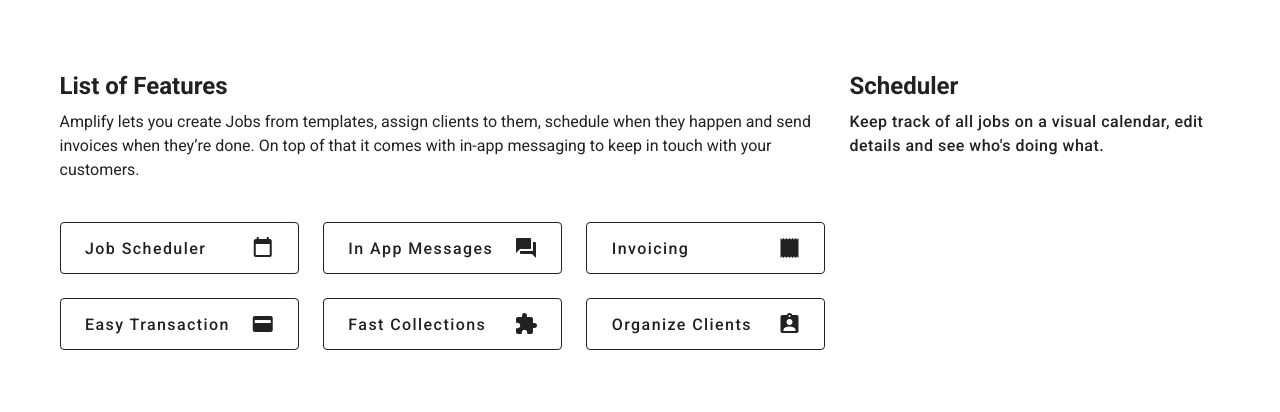
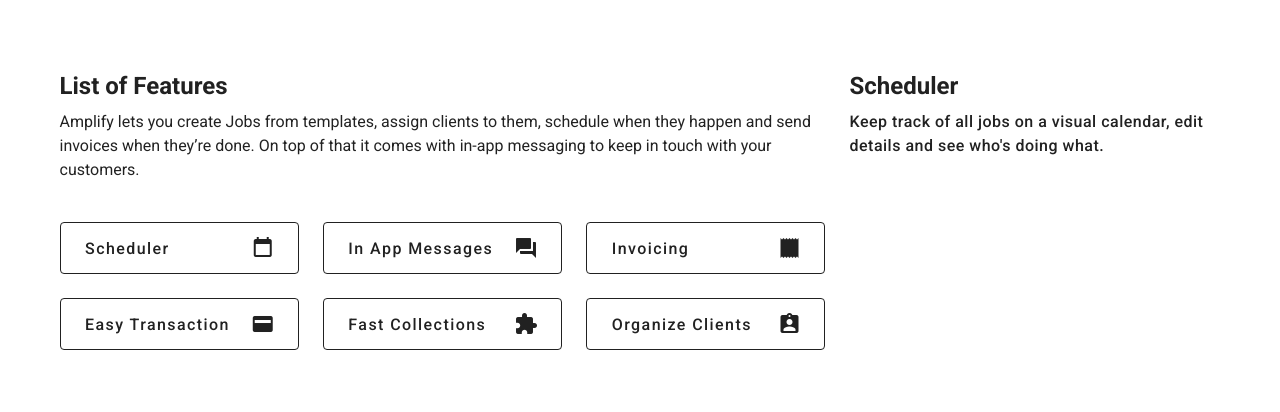
Before and after one commit to amplify-technologies/lawns-website, a Vue app: page / in a window 1280 px wide. Shown: the part 840-1252 px from the top of the page. Built offline with nearby package versions, Linux system fonts and the light colour scheme.

Commit message:
cleans up code

```diff
--- a/src/components/home/FeaturesPage.vue
+++ b/src/components/home/FeaturesPage.vue
@@ -1,126 +1,37 @@
 <template>
-  <v-img
-    id="features"
-    :src="require('@/assets/features.png')"
-  >
-    <v-container
-      class="align-content-center fill-height"
-    >
+  <v-img id="features" :src="require('@/assets/features.png')">
+    <v-container class="align-content-center fill-height">
       <v-row>
+        <v-col md="8">
+          <v-card flat color="transparent">
+            <p class="text-h5 font-weight-bold mb-2">List of Features</p>
 
-        <v-col
-          md=8
-        >
-          <v-card
-            flat
-            color="transparent"
-          >
-            <p
-              class="text-h5 font-weight-bold mb-2"
-            >
-              List of Features
+            <p class="text-body mb-10">
+              Amplify lets you create Jobs from templates, assign clients to
+              them, schedule when they happen and send invoices when they’re
+              done. On top of that it comes with in-app messaging to keep in
+              touch with your customers.
             </p>
 
-            <p
-              class="text-body mb-10"
-            >
-              Amplify lets you create Jobs from templates, assign clients to them, schedule when they happen and send invoices when they’re done. On top of that it comes with in-app messaging to keep in touch with your customers.
-            </p>
-
-              <v-row>
-
-                <v-col>
+            <v-row class="d-flex flex-smAndDown-column">
+              <v-col v-for="(item, i) in features" :key="i">
                 <v-btn
                   width="100%"
                   outlined
                   class="text-capitalize"
                   x-large
-                    @click="carousel=0"
+                  @click="carousel = i"
                 >
-                    Job Scheduler
+                  {{ item.title }}
                   <v-spacer></v-spacer>
-                    <v-icon>mdi-calendar-blank</v-icon>
+                  <v-icon>{{ item.icon }}</v-icon>
                 </v-btn>
               </v-col>
-
-                <v-col>
-                  <v-btn
-                    width="100%"
-                    outlined
-                    class="text-capitalize"
-                    x-large
-                    @click="carousel=1"
-                  >
-                    In App Messages
-                    <v-spacer></v-spacer>
-                    <v-icon>mdi-forum</v-icon>
-                  </v-btn>
-                </v-col>
-
-                <v-col>
-                  <v-btn
-                    width="100%"
-                    outlined
-                    class="text-capitalize"
-                    x-large
-                    @click="carousel=2"
-                  >
-                    Invoicing
-                    <v-spacer></v-spacer>
-                    <v-icon>mdi-receipt</v-icon>
-                  </v-btn>
-                </v-col>
-
-                <v-col>
-                  <v-btn
-                    width="100%"
-                    outlined
-                    class="text-capitalize"
-                    x-large
-                    @click="carousel=3"
-                  >
-                    Easy Transaction
-                    <v-spacer></v-spacer>
-                    <v-icon>mdi-credit-card</v-icon>
-                  </v-btn>
-                </v-col>
-
-                <v-col>
-                  <v-btn
-                    width="100%"
-                    outlined
-                    class="text-capitalize"
-                    x-large
-                    @click="carousel=4"
-                  >
-                    Fast Collections
-                    <v-spacer></v-spacer>
-                    <v-icon>mdi-puzzle</v-icon>
-                  </v-btn>
-                </v-col>
-
-                <v-col>
-                  <v-btn
-                    width="100%"
-                    outlined
-                    class="text-capitalize"
-                    x-large
-                    @click="carousel=5"
-                  >
-                    Organize Clients
-                    <v-spacer></v-spacer>
-                    <v-icon>mdi-clipboard-account</v-icon>
-                  </v-btn>
-                </v-col>
-
             </v-row>
-
           </v-card>
         </v-col>
 
-        <v-col
-          md="4"
-        >
+        <v-col md="4">
           <v-carousel
             vertical
             :show-arrows="false"
@@ -128,23 +39,13 @@
             hide-delimiters
             v-model="carousel"
           >
-
-            <v-carousel-item
-              v-for="(item, i) in features"
-              :key="i"
-            >
-              <p class="text-h5 mb-2 font-weight-bold">
-                {{ item.title }}
-              </p>
-              <p class="text-body-1 font-weight-medium">
-                {{ item.desc }}
-              </p>
+            <v-carousel-item v-for="(item, i) in features" :key="i">
+              <p class="text-h5 mb-2 font-weight-bold">{{ item.title }}</p>
+              <p class="text-body-1 font-weight-medium">{{ item.desc }}</p>
             </v-carousel-item>
-
           </v-carousel>
         </v-col>
       </v-row>
-
     </v-container>
   </v-img>
 </template>
@@ -154,34 +55,40 @@ export default {
   name: "featuresPage",
   data() {
     return {
-      features: {
-        scheduler: {
+      features: [
+        {
           title: "Scheduler",
-          desc: "Keep track of all jobs on a visual calendar, edit details and see who's doing what."
+          desc: "Keep track of all jobs on a visual calendar, edit details and see who's doing what.",
+          icon: "mdi-calendar-blank",
         },
-        in_app_msg: {
+        {
           title: "In App Messages",
-          desc: "s"
+          desc: "This allows you to communicate with customers via SMS, Email, or on-site chat",
+          icon: "mdi-forum",
         },
-        invoicing: {
+        {
           title: "Invoicing",
-          desc: "a"
+          desc: "Easily send invoices to your clients, In App or, by Email",
+          icon: "mdi-receipt",
         },
-        easy_trans: {
+        {
           title: "Easy Transaction",
-          desc: "f"
+          desc: "Your company will have its own transaction system via Stripe API",
+          icon: "mdi-credit-card",
         },
-        fast_col: {
+        {
           title: "Fast Collections",
-          desc: "e"
+          desc: "(Need a description)",
+          icon: "mdi-puzzle",
         },
-        organize: {
+        {
           title: "Organize Clients",
-          desc: "4"
-        }
+          desc: "Our system allows you to create Clients and add all thier details and quickly make job under their name",
+          icon: "mdi-clipboard-account",
         },
-      carousel: 0
-    }
-  }
-}
+      ],
+      carousel: 0,
+    };
+  },
+};
 </script>
```
Also changed, not shown: 1 other file (tests, documents, lock files or other folders). Lines whose indentation alone changed are shown as unchanged.
